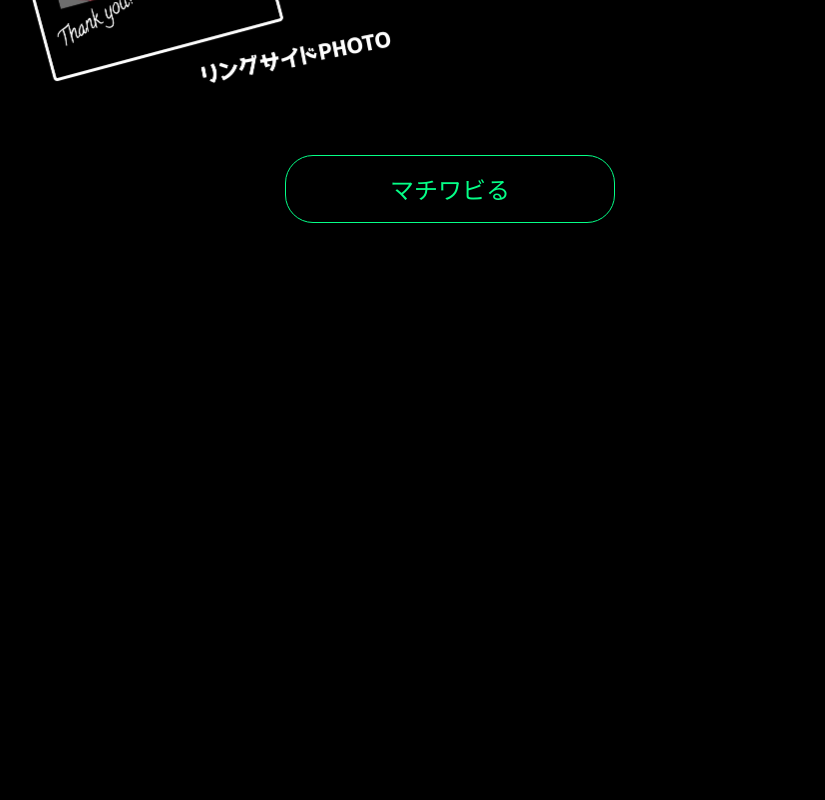
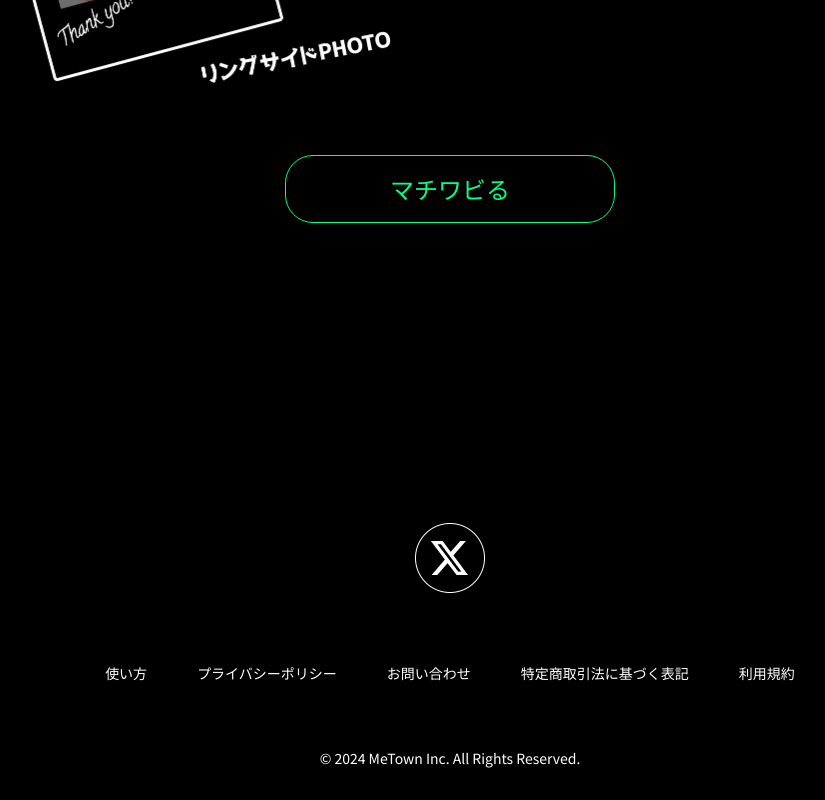
Before and after one commit to Machiwabi/machiwabi-user-front, a Next.js app: page /campaigns/ir-01 in a window 1280 px wide. Shown: the part 6475-7275 px from the top of the page, without its empty margins (190-1015 px from the left). Before the commit the page ends 6998 px from the top, so only its background shows below. Built offline with nearby package versions, Linux system fonts and the light colour scheme; no server answers; a web font is replaced by a local one; what @rainbow-me/rainbowkit, wagmi would draw is missing.

Commit message:
feat footer

```diff
--- a/components/99_lp/FooterSection.tsx
+++ b/components/99_lp/FooterSection.tsx
@@ -1,7 +1,97 @@
+import { Box, Center, Container, Flex } from '@mantine/core'
 import { FC } from 'react'
+import { colorScheme } from '../../theme/colorScheme'
+import Image from 'next/image'
 
 const Component: FC = () => {
-  return <></>
+  return (
+    <>
+      <Container
+        pos="relative"
+        maw={{ base: 640, lg: 690 + 24 * 2 }}
+        px={{ base: 24, lg: 0 }}
+        pb={30}
+        bg={colorScheme.schemeLp.surface1.surface}
+      >
+        <Center>
+          <Box
+            component="a"
+            href="https://twitter.com/MeTown_jp"
+            target="_blank"
+            rel="noopener noreferrer"
+          >
+            <Image
+              src="/assets/images/lp/icon/icon_x.png"
+              alt="image"
+              width={70}
+              height={70}
+            />
+          </Box>
+        </Center>
+        <Flex
+          direction={{ base: 'column', lg: 'row' }}
+          w={{ base: 282, lg: '100%' }}
+          mx="auto"
+          pt={64}
+          mb={64}
+          justify="center"
+          gap={{ base: 32, lg: 50 }}
+        >
+          <Box
+            component="a"
+            href=""
+            target="_blank"
+            rel="noopener noreferrer"
+            fz={14}
+            style={{ color: 'white', textDecoration: 'none' }}
+          >
+            使い方
+          </Box>
+          <Box
+            component="a"
+            href=""
+            target="_blank"
+            rel="noopener noreferrer"
+            fz={14}
+            style={{ color: 'white', textDecoration: 'none' }}
+          >
+            プライバシーポリシー
+          </Box>
+          <Box
+            component="a"
+            href=""
+            target="_blank"
+            rel="noopener noreferrer"
+            fz={14}
+            style={{ color: 'white', textDecoration: 'none' }}
+          >
+            お問い合わせ
+          </Box>
+          <Box
+            component="a"
+            href=""
+            target="_blank"
+            rel="noopener noreferrer"
+            fz={14}
+            style={{ color: 'white', textDecoration: 'none' }}
+          >
+            特定商取引法に基づく表記
+          </Box>
+          <Box
+            component="a"
+            href=""
+            target="_blank"
+            rel="noopener noreferrer"
+            fz={14}
+            style={{ color: 'white', textDecoration: 'none' }}
+          >
+            利用規約
+          </Box>
+        </Flex>
+        <Center fz={14}>© 2024 MeTown Inc. All Rights Reserved.</Center>
+      </Container>
+    </>
+  )
 }
 
 export { Component as FooterSection }
--- a/pages/campaigns/ir-01.tsx
+++ b/pages/campaigns/ir-01.tsx
@@ -1,6 +1,7 @@
 import LLandingPageLayout from '../../components/00_layouts/LLandingPageLayout'
 import { CtaSection } from '../../components/99_lp/CtaSection'
 import { FeatureSection } from '../../components/99_lp/FeatureSection'
+import { FooterSection } from '../../components/99_lp/FooterSection'
 import { HeadingSection } from '../../components/99_lp/HeadingSection'
 import { HeroSection } from '../../components/99_lp/HeroSection'
 import { HowToSection } from '../../components/99_lp/HowToSection'
@@ -17,6 +18,7 @@ const Page: NextPageWithLayout = () => {
       <FeatureSection my={{ base: 62, lg: 300 }} />
       <CtaSection my={{ base: 62, lg: 300 }} />
       <HowToSection my={{ base: 62, lg: 300 }} />
+      <FooterSection />
     </>
   )
 }
```
Also changed, not shown: public/assets/images/lp/icon/icon_x.png (added).
